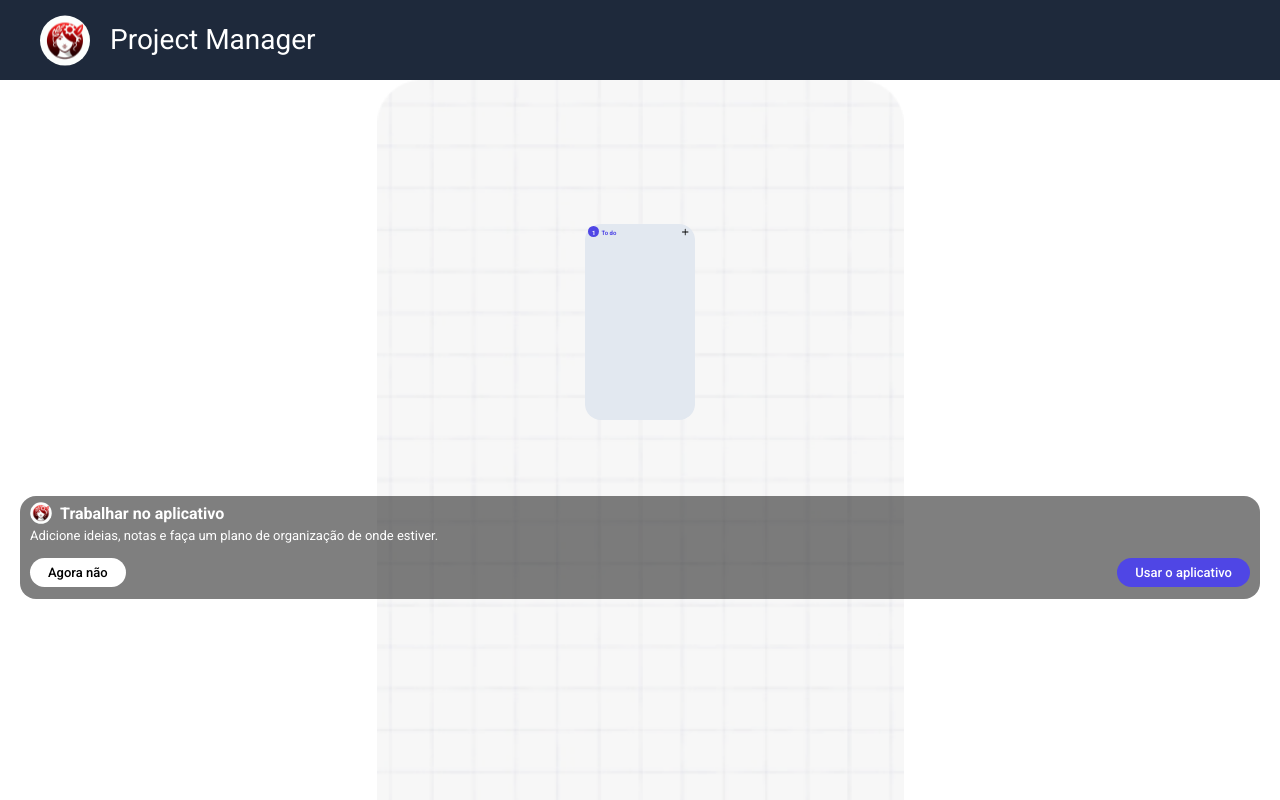
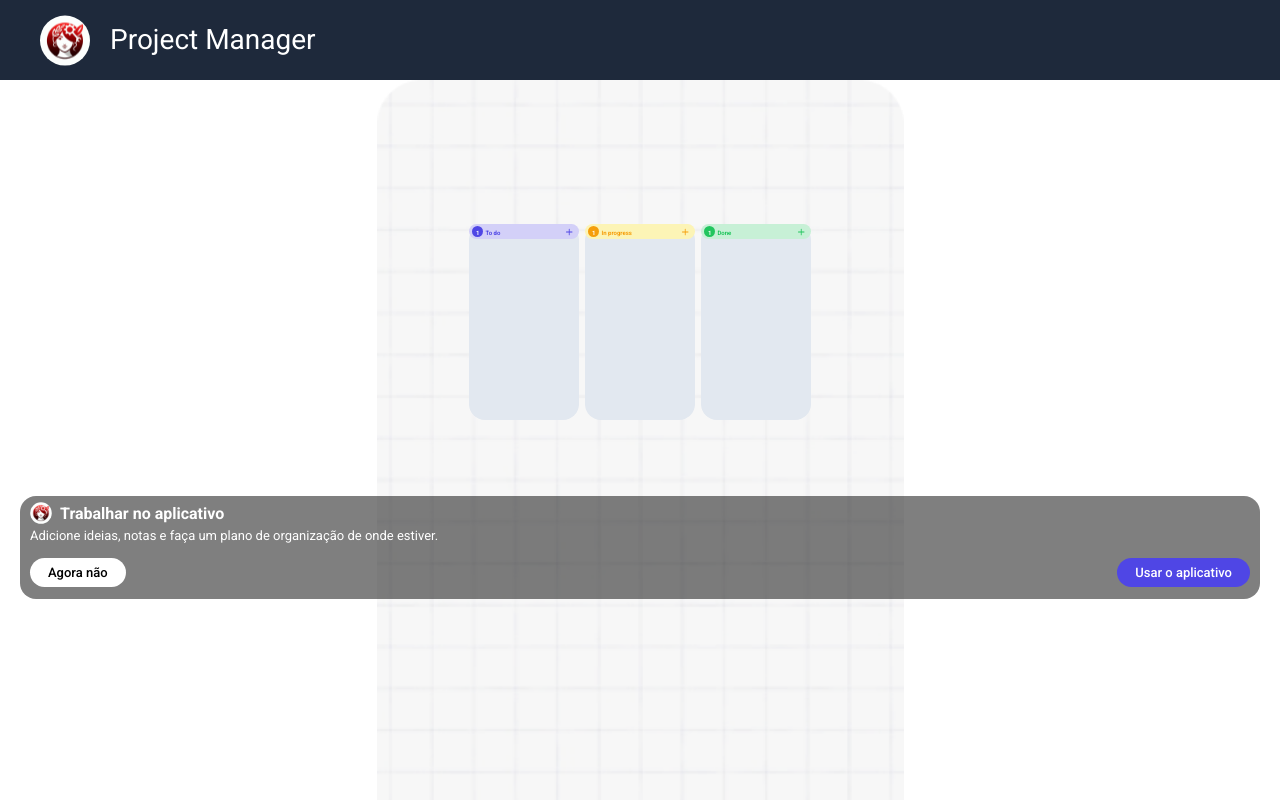
Before and after one commit to MVISHNU-BR/TI-REX-Desafio-02, a React (Vite) app in the folder project-manager/: page /kanban in a window 1280 px wide. Shown: the top 800 px of the page. Built offline with nearby package versions, Linux system fonts and the light colour scheme.

Commit message:
fixed tailwind dynamic classes problem on KanbanColumn

```diff
--- a/project-manager/src/components/KanbanColumn.tsx
+++ b/project-manager/src/components/KanbanColumn.tsx
@@ -7,12 +7,12 @@ const KanbanColumn: React.FC<KanbanColumnProps> = ({ type }) => {
   return (
     <>
       <div id="column" className="w-[110px] max-w[110px] h-[196px] max-h-[196px] bg-cinza-2 rounded-2xl">
-        <div id="column-top" className={`w-full h-auto bg-${classes.background} rounded-2xl flex justify-between items-center py-[2px] pl-[3px] pr-[5px]`}>
-            <h1 className={`text-[6px] flex items-baseline text-${classes.text} font-bold`}>
-              <span className={`text-white font-semibold bg-${classes.text} mr-[2px] px-1 pt-[2px] rounded-xl flex items-center justify-center`}>{cards.length}</span>
-              {classes.title}
+        <div id="column-top" className={`w-full h-auto rounded-2xl flex justify-between items-center py-[2px] pl-[3px] pr-[5px]`} style={{ backgroundColor: classes.transparentColor}}>
+            <h1 className={`text-[6px] flex items-baseline font-bold`} style={{color: classes.color}}>
+              <span className={`text-white font-semibold mr-[2px] px-1 pt-[2px] rounded-xl flex items-center justify-center`} style={{backgroundColor: classes.color}}>{cards.length}</span>
+              {classes.text}
             </h1>
-            <svg className={`fill-${classes.text}`} width="9" height="10"><path d="M7.523 5a.396.396 0 0 1-.396.396H4.62v2.508a.396.396 0 1 1-.791 0V5.396H1.32a.396.396 0 0 1 0-.792h2.508V2.096a.396.396 0 0 1 .791 0v2.508h2.508A.396.396 0 0 1 7.523 5Z"/></svg>
+            <svg fill={classes.color} width="9" height="10"><path d="M7.523 5a.396.396 0 0 1-.396.396H4.62v2.508a.396.396 0 1 1-.791 0V5.396H1.32a.396.396 0 0 1 0-.792h2.508V2.096a.396.396 0 0 1 .791 0v2.508h2.508A.396.396 0 0 1 7.523 5Z"/></svg>
         </div>
 
       </div>
--- a/project-manager/src/pages/Kanban.tsx
+++ b/project-manager/src/pages/Kanban.tsx
@@ -9,6 +9,8 @@ export default function Kanban() {
       <main className="bg-[url(src/assets/draggable-area.png)] bg-no-repeat bg-contain bg-center min-h-screen flex flex-col items-center gap-[76px] px-5 pt-36 pb-7">
         <div className="columns flex w-full justify-center gap-[6px]">
           <KanbanColumn type="to-do"/>
+          <KanbanColumn type="in-progress"/>
+          <KanbanColumn type="done"/>
         </div>
         <div id="flag" className="bg-preto-50 w-full px-[10px] pb-3 pt-[6px] rounded-2xl">
           <header className="rounded-2xl flex">
--- a/project-manager/src/types/KanbanColumnType.ts
+++ b/project-manager/src/types/KanbanColumnType.ts
@@ -3,8 +3,8 @@ export interface KanbanColumnProps {
 }
 
 
-export const columnColors: Record<KanbanColumnProps["type"], { background: string; text: string, title: string }> = {
-  "to-do": { background: "roxo-transparente", text: "roxo-claro", title: "To do" },
-  "in-progress": { background: "#ffc107", text: "#000000", title: "In progress" },
-  "done": { background: "#28a745", text: "#ffffff", title: "Done" },
+export const columnColors: Record<KanbanColumnProps["type"], { transparentColor: string; color: string, text: string }> = {
+  "to-do": { transparentColor: "#D3D0F8", color: "#4F46E5", text: "To do" },
+  "in-progress": { transparentColor: "#FCF4B6", color: "#F59E0B", text: "In progress" },
+  "done": { transparentColor: "#C7F0D6", color: "#22C55E", text: "Done" },
 };
--- a/project-manager/tailwind.config.js
+++ b/project-manager/tailwind.config.js
@@ -12,7 +12,7 @@ export default {
         'azul-dessaturado': '#5C5A79',
         'vinho-transparente': '#23081C',
         'amarelo': '#F59E0B',
-        'amarelo-claro': '#FCF4B6',
+        'amarelo-transparente': '#FCF4B6',
         'roxo': '#160A60',
         'roxo-claro': '#4F46E5',
         'roxo-transparente': '#D3D0F8',
@@ -20,7 +20,7 @@ export default {
         'cinza-1': '#94A3B8',
         'cinza-2': '#E2E8F0',
         'verde': '#22C55E',
-        'verde-claro': '#C7F0D6',
+        'verde-transparente': '#C7F0D6',
         'vermelho': '#BD2323',
         'branco': '#FFFFFF',
         'azul-hover': '#268FE4',
```
